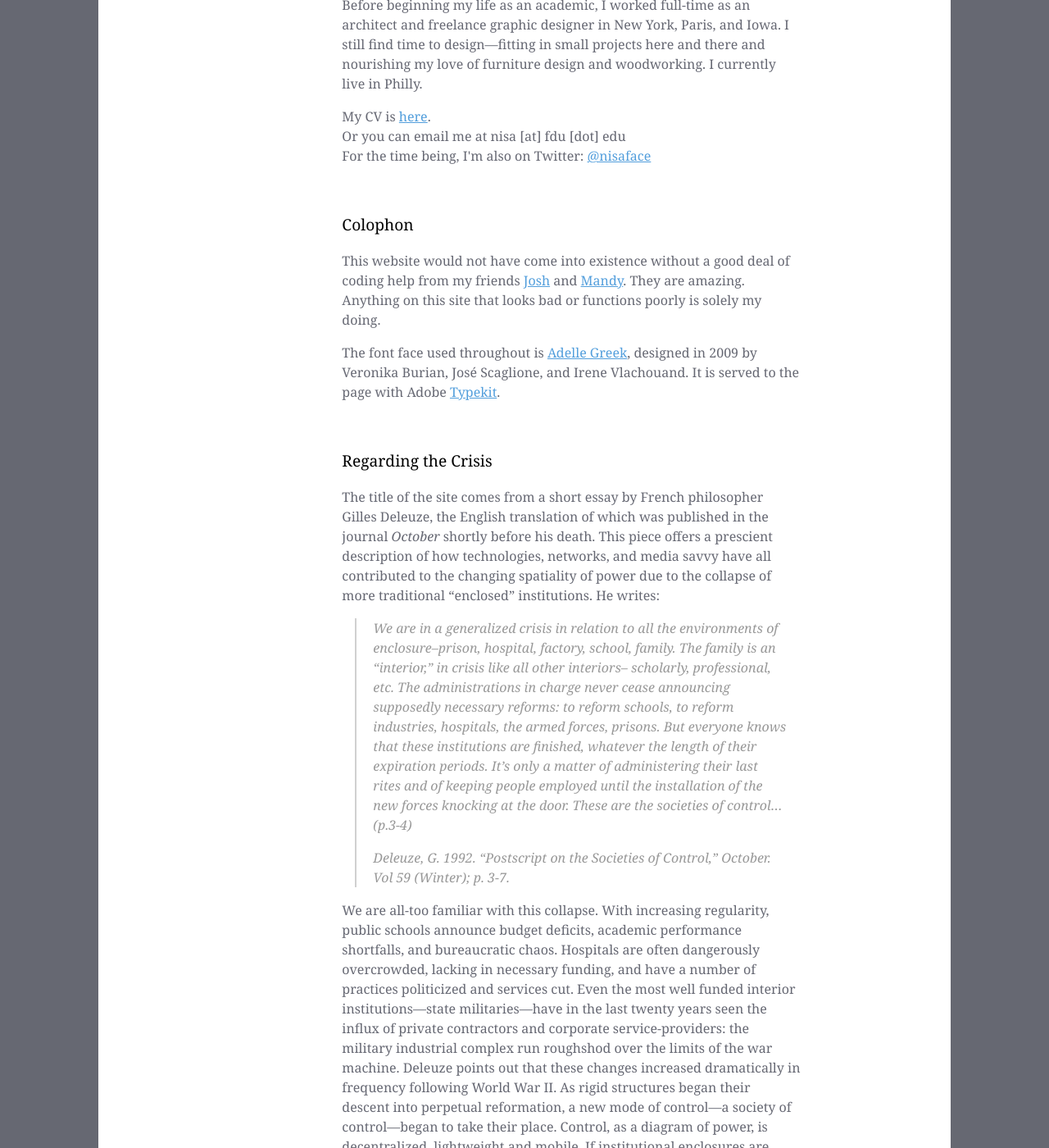
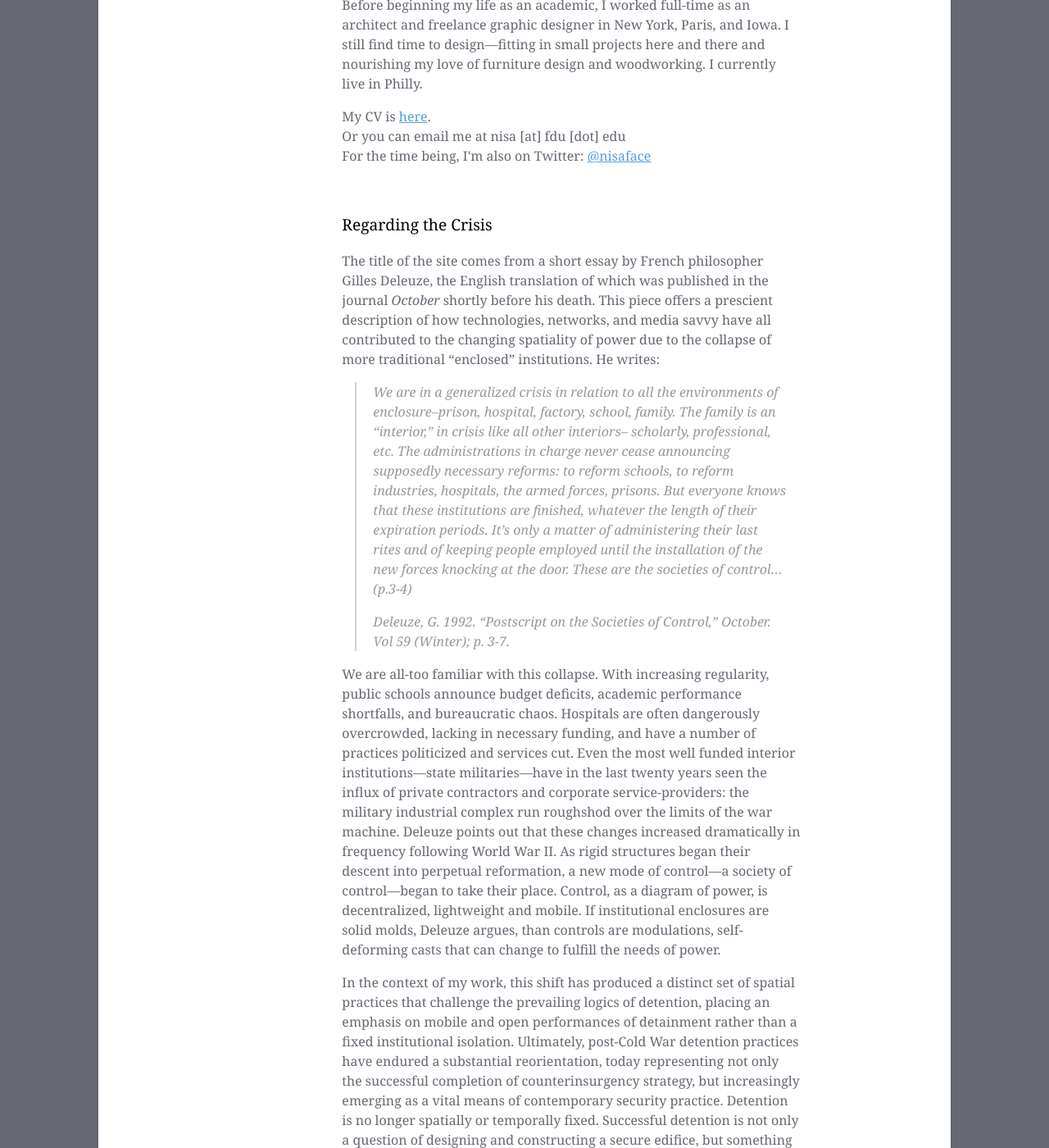
Before and after one commit to nisaface/nisaface.github.io, a Jekyll site: the page about/index.html, which Jekyll copies as it is, in a window 1280 px wide and 1400 px high, scrolled down 1006 px. Shown: the whole window at 82% size. Built offline with Jekyll 4.4.1, drawn with Linux system fonts in a browser that asks for light colours; some of the changed text lies outside the part shown.

Commit message:
moved the colophon

```diff
--- a/about/index.html
+++ b/about/index.html
@@ -57,18 +57,6 @@
         For the time being, I'm also on Twitter: <a href="http://twitter.com/nisaface">@nisaface</a></p>
 
       </div>
-      <br>
-      <article class="post longform single">
-        <header class="post-header">
-        <h1 class="post-title">Colophon</h1>
-      </header>
-      <div class="post-content">
-
-        <p>This website would not have come into existence without a good deal of coding help from my friends <a href="https://joshstewart.me/">Josh</a> and <a href="http://www.aworkinglibrary.com/">Mandy</a>. They are amazing. Anything on this site that looks bad or functions poorly is solely my doing.</p>
-
-        <p>The font face used throughout is <a href="https://www.type-together.com/resources/_pdfs/DS_%20Adelle_GRK.pdf">Adelle Greek</a>, designed in 2009 by Veronika Burian, José Scaglione, and Irene Vlachouand. It is served to the page with Adobe <a href="https://fonts.adobe.com/">Typekit</a>.
-
-      </div>
 
       <br>
       <article class="post longform single">
@@ -90,4 +78,17 @@
 
   </div>
 
+  <br>
+  <article class="post longform single">
+    <header class="post-header">
+    <h1 class="post-title">Colophon</h1>
+  </header>
+  <div class="post-content">
+
+    <p>This website would not have come into existence without a good deal of coding help from my friends <a href="https://joshstewart.me/">Josh</a> and <a href="http://www.aworkinglibrary.com/">Mandy</a>. They are amazing. Anything on this site that looks bad or functions poorly is solely my doing.</p>
+
+    <p>The font face used throughout is <a href="https://www.type-together.com/resources/_pdfs/DS_%20Adelle_GRK.pdf">Adelle Greek</a>, designed in 2009 by Veronika Burian, José Scaglione, and Irene Vlachouand. It is served to the page with Adobe <a href="https://fonts.adobe.com/">Typekit</a>.
+
+  </div>
+
       <h4 id="academic-papers"></h4>
```
